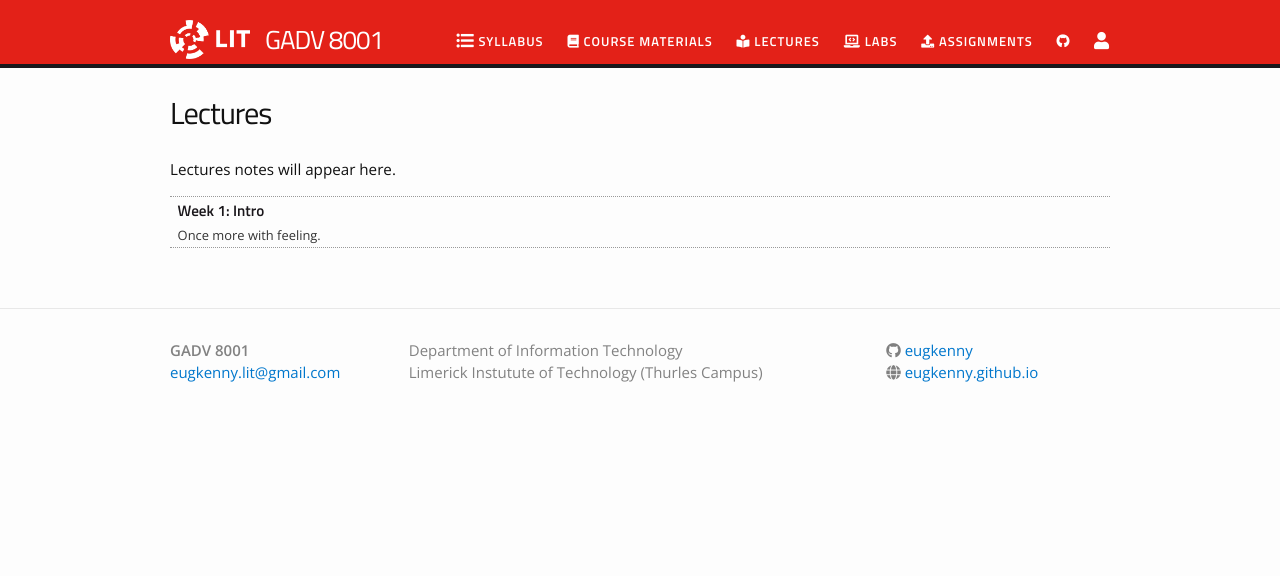
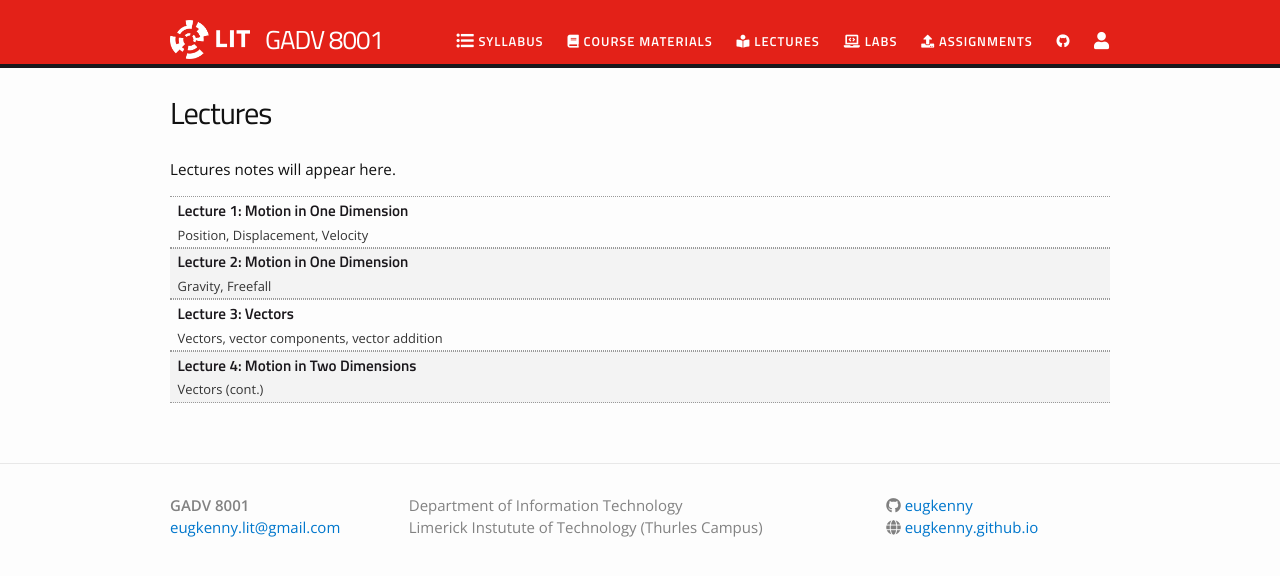
Before and after one commit to eugkenny/GADV8001, a Jekyll site: the page built from lectures.md, in a window 1280 px wide. Shown: the top 576 px of the page. Built offline with Jekyll 4.4.1, drawn with Linux system fonts in a browser that asks for light colours; nearby versions of some CDN libraries.

Commit message:
Initial lecture upload

```diff
--- a/_data/lectures.yml
+++ b/_data/lectures.yml
@@ -3,7 +3,22 @@
 #  dirname: untitled-lecture
 #  tldr: "This is just a sample .rmd file to illustrate the use of the lectures.yml file."
 
-- title: "Week 1: Intro"
-  filename: Untitled
+- title: "Lecture 1: Motion in One Dimension"
+  filename: Phys_Lecture03.pdf
   dirname: lectures
-  tldr: "Once more with feeling."
+  tldr: "Position, Displacement, Velocity"
+
+- title: "Lecture 2: Motion in One Dimension"
+  filename: Phys_Lecture04.pdf
+  dirname: lectures
+  tldr: "Gravity, Freefall"
+
+- title: "Lecture 3: Vectors"
+  filename: Phys_Lecture05.pdf
+  dirname: lectures
+  tldr: "Vectors, vector components, vector addition"
+
+- title: "Lecture 4: Motion in Two Dimensions"
+  filename: Phys_Lecture06.pdf
+  dirname: lectures
+  tldr: "Vectors (cont.)"
--- a/index.html
+++ b/index.html
@@ -9,7 +9,7 @@ permalink: /index.html
 
 <h1>{{ site.subtitle }}</h1>
 
-{% include image.html url="/_images/computer-science-major.jpg" width=465 align="center" %}
+{% include image.html url="/_images/bullet.jpg" width=465 align="center" %}
 
 {{ site.description }}
 
--- a/lectures.md
+++ b/lectures.md
@@ -15,7 +15,7 @@ The bottom right icons link to the Github directory for the lecture (<i class="f
 <ul id="archive">
 {% for lectures in site.data.lectures %}
       <li class="archiveposturl">
-        <span><a href="{{ site.baseurl }}/{{ lectures.dirname }}/{{ lectures.filename }}.pdf">{{ lectures.title }}</a></span><br>
+        <span><a href="{{ site.baseurl }}/{{ lectures.dirname }}/{{ lectures.filename }}">{{ lectures.title }}</a></span><br>
 <span class = "postlower">
 <!-- <strong>tl;dr:</strong> -->{{ lectures.tldr }}</span>
 <strong style="font-size:100%; font-family: 'Titillium Web', sans-serif; float:right; padding-right: .5em">
```
Also changed, not shown: _images/bullet.jpg (added), 4 other files.
